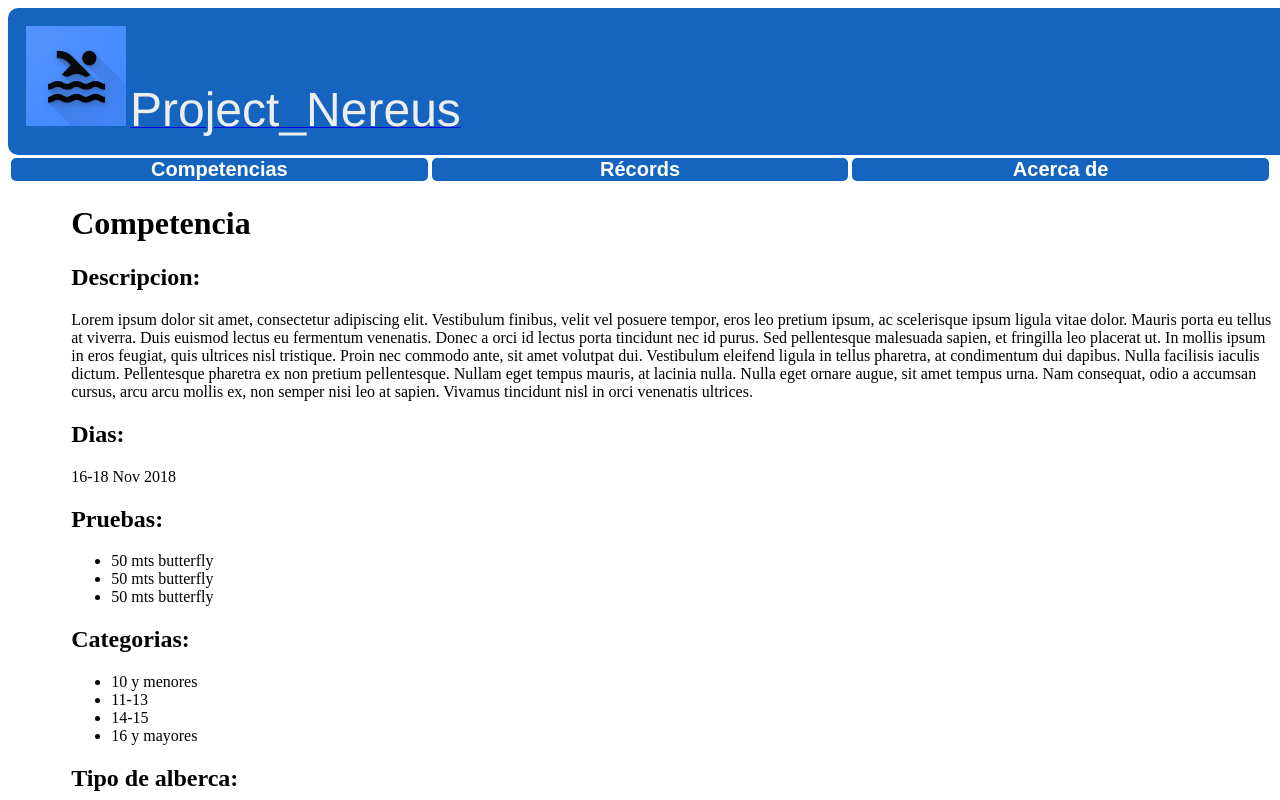
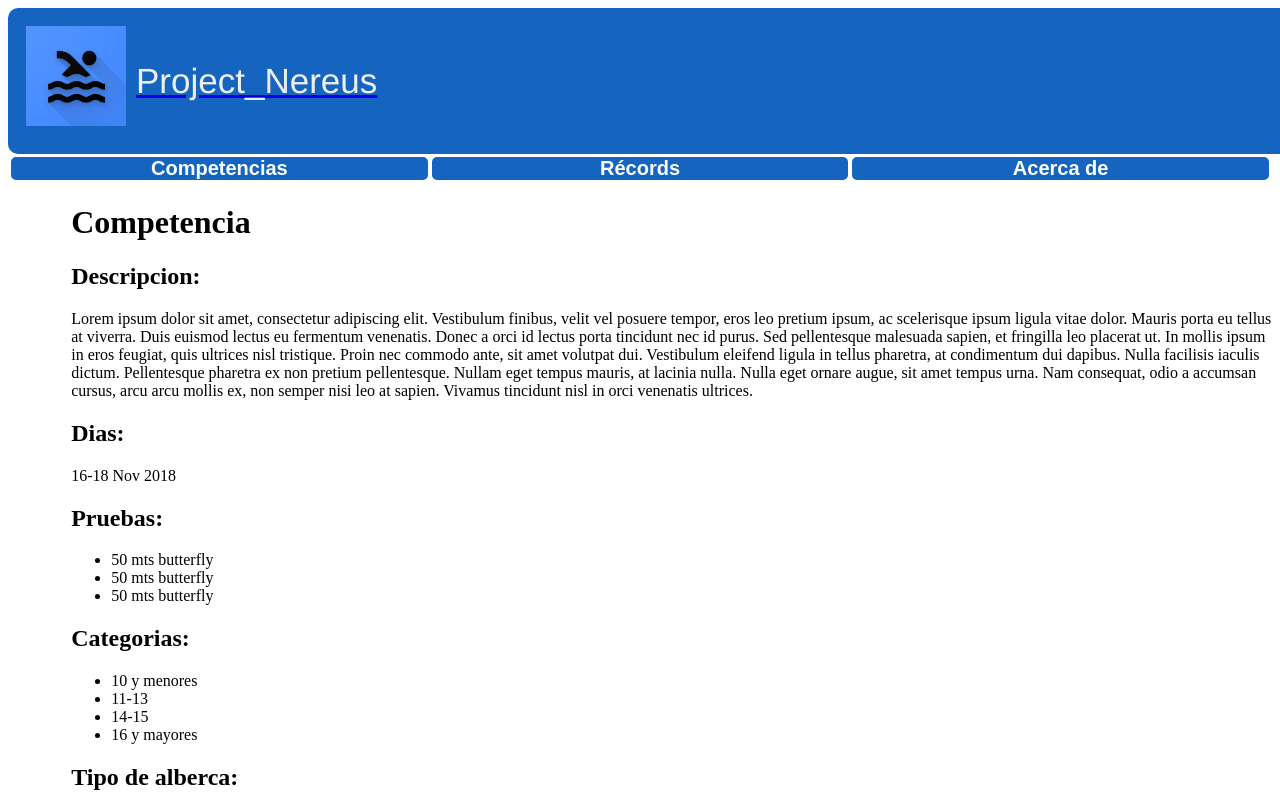
Before and after one commit to TheRaven0/WEB-I_Proyecto_final, a plain HTML site: page Proxima_competencia.html in a window 1280 px wide. Shown: the top 800 px of the page. Drawn offline with Linux system fonts and the light colour scheme.

Commit message:
Se le agrego accesibilidad a la pagina de proxima_competencia

```diff
--- a/Proxima_competencia.css
+++ b/Proxima_competencia.css
@@ -29,3 +29,15 @@
 .contenedor{
     margin-left: 5%;
 }
+
+img{
+    float: left;
+    margin-right: 10px;
+}
+
+.titulo{
+    font-family: Helvetica;
+    font-size: 35px;
+    color: #EEEEEE;
+
+}
--- a/Proxima_competencia.html
+++ b/Proxima_competencia.html
@@ -4,20 +4,20 @@
         <meta charset="utf-8" />
 		<title>Competencia pasada</title>
 		<link rel="stylesheet" type="text/css" href="Proxima_competencia.css">
-		<link rel="icon" type="image/png" href="imagenes/icono.png" />
+		<link rel="icon" type="image/png" href="imagenes/icono.png" alt="icono" />
     </head>
     <body>
 		<div class="barra_superior">
-                <a href="index.html"><img src="imagenes/logo.png" border="0" width="100" height="100" ></a>
-                <a href="index.html"><font color="#EEEEEE" size="10" face="Helvetica Neue">  Project_Nereus</font></a>
+			<a href="index.html" alt="pagina de inicio"><img src="imagenes/logo.png" border="0" width="100" height="100" alt="logo" ></a>
+			<a href="index.html" alt="pagina de inicio"><p class="titulo">  Project_Nereus</p></a>
 		</div>
 
         <div class="navbar">
 			<table>
 				<tr>
-                    <td><a href="Competencias.html">Competencias</a></td>
-                    <td><a href="records.html">Récords</a></td>
-                    <td><a href="acerca-de.html">Acerca de</a></td>
+					<td><a href="Competencias.html" alt="pagina de Competencias">Competencias</a></td>
+					<td><a href="records.html" alt="pagina de records">Récords</a></td>
+					<td><a href="acerca-de.html" alt="pagina de información">Acerca de</a></td>
 				</tr>
 			</table>
 		</div>
```
Lines whose indentation alone changed are shown as unchanged.
